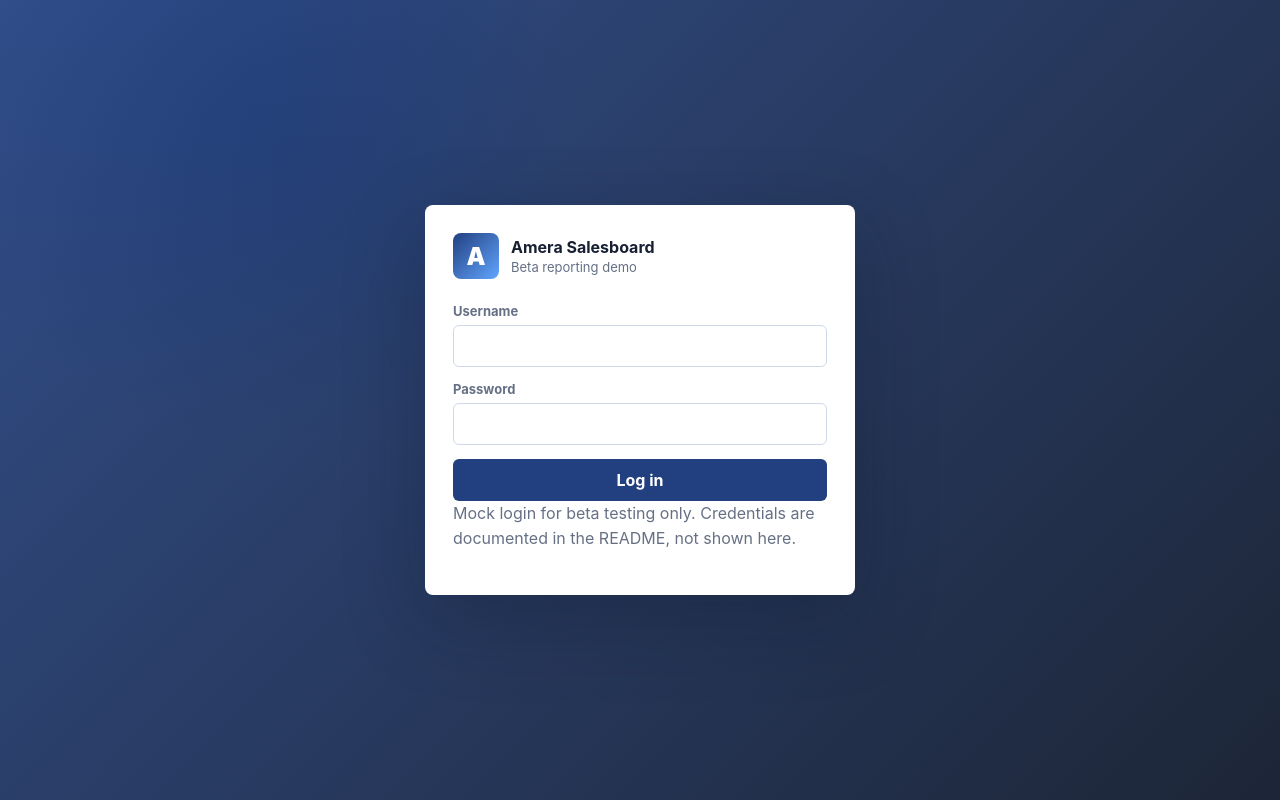
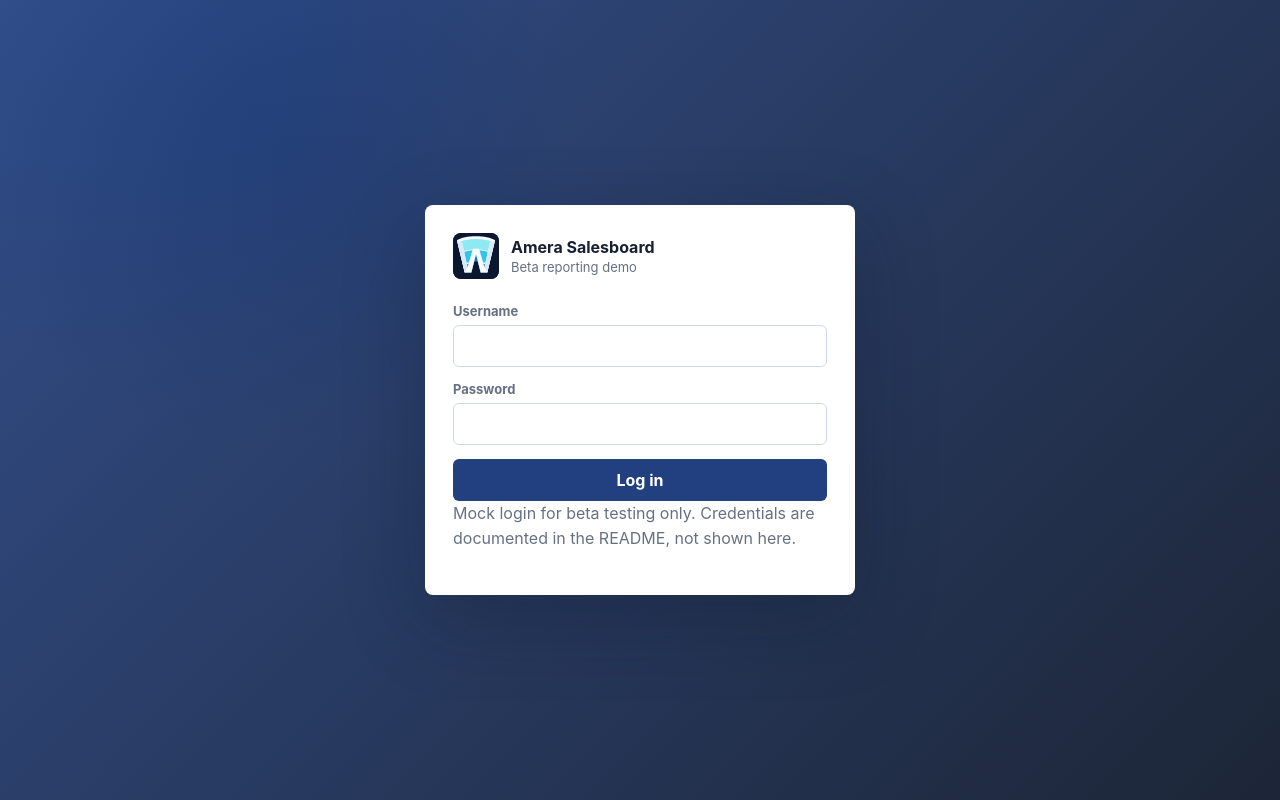
Before and after one commit to pymakerhub/amera_sales_beta, a React (Vite) app: page / in a window 1280 px wide. Built offline with nearby package versions, Linux system fonts and the light colour scheme.

Commit message:
Add Amera logo

```diff
--- a/src/main.tsx
+++ b/src/main.tsx
@@ -76,7 +76,9 @@ function App() {
     <div className="app-shell">
       <aside className="sidebar">
         <div className="brand">
-          <div className="brand-mark">A</div>
+          <div className="brand-mark">
+            <img src="./amera-logo.svg" alt="Amera" />
+          </div>
           <div>
             <strong>Amera</strong>
             <span>Salesboard beta</span>
@@ -130,7 +132,9 @@ function LoginPage({ onLogin }: { onLogin: (user: User) => void }) {
     <main className="login-page">
       <section className="login-panel">
         <div className="brand login-brand">
-          <div className="brand-mark">A</div>
+          <div className="brand-mark">
+            <img src="./amera-logo.svg" alt="Amera" />
+          </div>
           <div>
             <strong>Amera Salesboard</strong>
             <span>Beta reporting demo</span>
--- a/src/styles.css
+++ b/src/styles.css
@@ -67,15 +67,20 @@ button:hover {
 
 .brand-mark {
   align-items: center;
-  background: linear-gradient(135deg, var(--blue), #61a5ff);
+  background: #0b1730;
   border-radius: 8px;
   color: #fff;
   display: flex;
-  font-size: 24px;
-  font-weight: 900;
   height: 46px;
   justify-content: center;
+  overflow: hidden;
   width: 46px;
+}
+
+.brand-mark img {
+  display: block;
+  height: 100%;
+  width: 100%;
 }
 
 .brand strong,
```
Also changed, not shown: public/amera-logo.svg (added).
